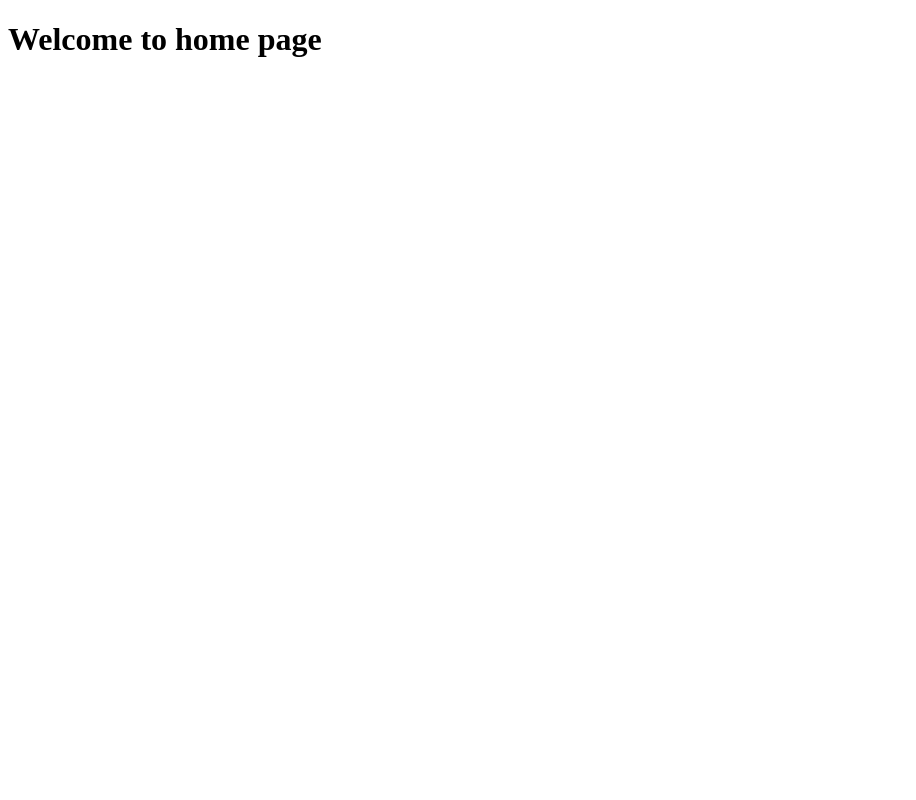
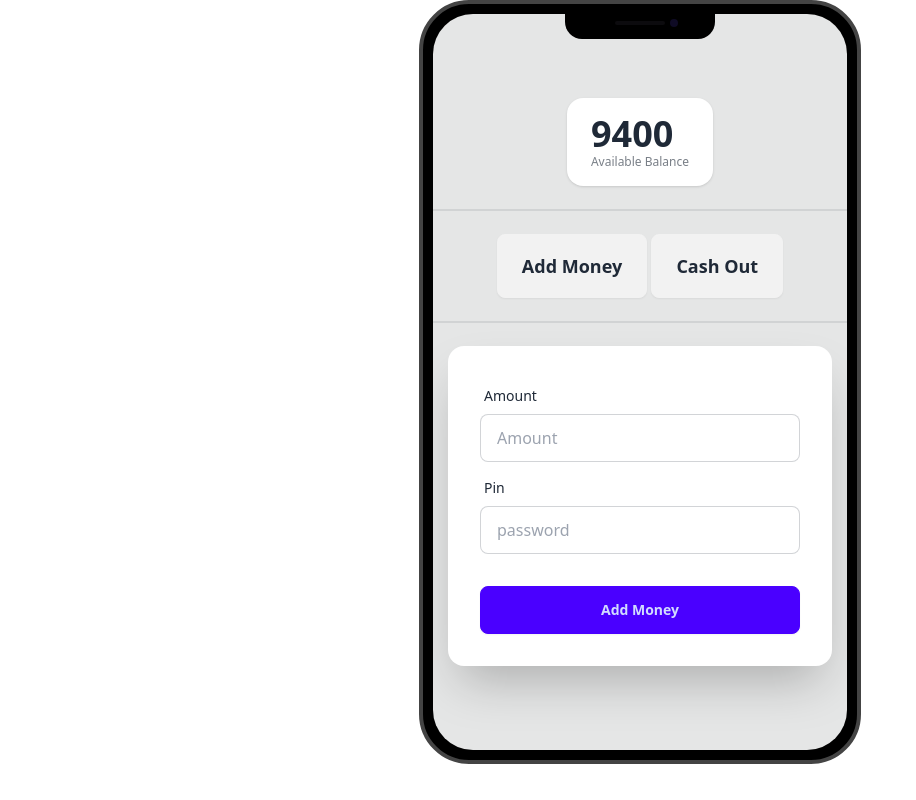
Before and after one commit to MashrafiGit/mobile-bank-with-dom, a plain HTML site: page home.html in a window 1280 px wide. Shown: the whole page, without its empty margins (0-916 px from the left). Drawn offline with nearby package versions, Linux system fonts and the light colour scheme.

Commit message:
added add money form

```diff
--- a/home.html
+++ b/home.html
@@ -1,11 +1,63 @@
 <!DOCTYPE html>
 <html lang="en">
+
 <head>
     <meta charset="UTF-8">
     <meta name="viewport" content="width=device-width, initial-scale=1.0">
-    <title>Mobile Bank Home Page</title>
+    <title>Payoo Home Page</title>
+    <link href="https://cdn.jsdelivr.net/npm/daisyui@4.12.10/dist/full.min.css" rel="stylesheet" type="text/css" />
+    <script src="https://cdn.tailwindcss.com"></script>
 </head>
+
 <body>
-    <h1>Welcome to home page</h1>
+    <main class="flex justify-center">
+        <div class="mockup-phone">
+            <div class="camera"></div>
+            <div class="display">
+                <div class="artboard artboard-demo phone-3">
+
+                    <!-- available balance -->
+                    <div>
+                        <div class="stats shadow">
+                            <div class="stat">
+                                <div class="stat-value">9400</div>
+                                <div class="stat-desc">Available Balance</div>
+                            </div>
+                        </div>
+                    </div>
+                    <div class="divider"></div>
+                    <!-- user action buttons -->
+                    <div>
+                        <button class="btn btn-lg">Add Money</button>
+                        <button class="btn btn-lg">Cash Out</button>
+                    </div>
+                    <div class="divider"></div>
+                    <!-- add money form start-->
+                    <div class="card bg-base-100 w-full max-w-sm shrink-0 shadow-2xl">
+                        <form class="card-body">
+                            <div class="form-control">
+                                <label class="label">
+                                    <span class="label-text">Amount</span>
+                                </label>
+                                <input type="text" placeholder="Amount" class="input input-bordered" required />
+                            </div>
+                            <div class="form-control">
+                                <label class="label">
+                                    <span class="label-text">Pin</span>
+                                </label>
+                                <input type="password" placeholder="password" class="input input-bordered" autocomplete="off" required />
+                            </div>
+                            <div class="form-control mt-6">
+                                <button class="btn btn-primary">Add Money</button>
+                            </div>
+                        </form>
+                    </div>
+                    <!-- add money from end -->
+                </div>
+            </div>
+        </div>
+    </main>
+    <script src="js/home.js"></script>
 </body>
+
 </html>
--- /dev/null
+++ b/js/home.js
@@ -0,0 +1 @@
+console.log('home added')
```
